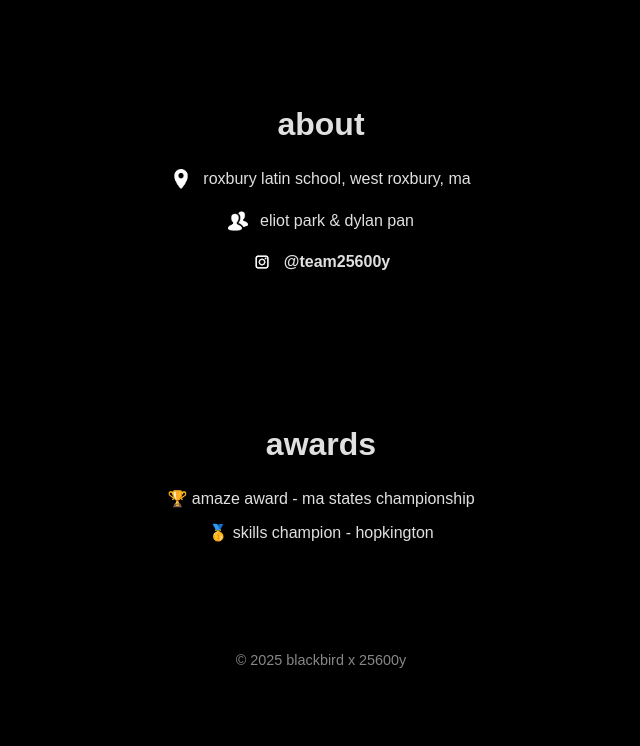
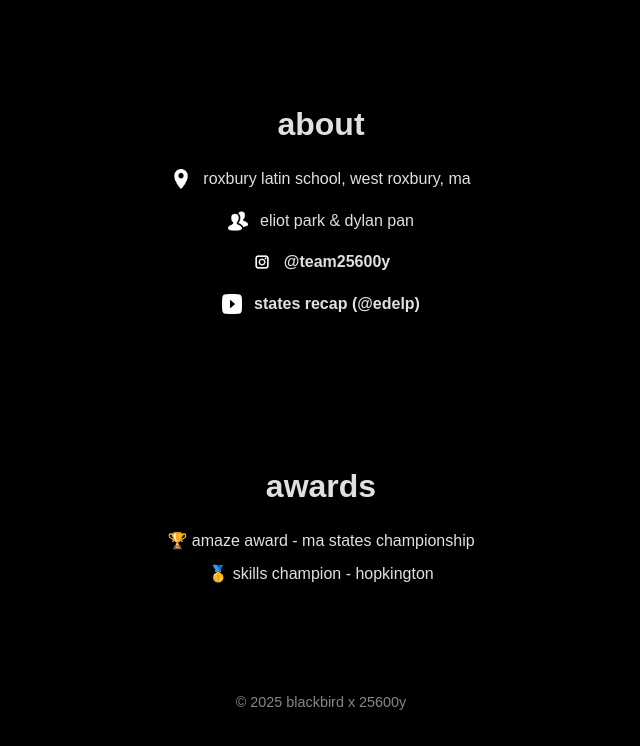
Before and after one commit to DylanWuPan/blackbird, a plain HTML site: page index.html in a window 1280 px wide. Shown: the part 797-1543 px from the top of the page, without its empty margins (319-959 px from the left). Before the commit the page ends 1501 px from the top, so only its background shows below. Drawn offline with Linux system fonts and the light colour scheme.

Commit message:
states recap

```diff
--- a/index.html
+++ b/index.html
@@ -51,6 +51,12 @@
           <img src="assets/instagram-icon.png" alt="instagram icon" />
           <a href="https://www.instagram.com/team25600y/">@team25600y</a>
         </li>
+        <li>
+          <img src="assets/youtube-icon.png" alt="github icon" />
+          <a href="https://www.youtube.com/watch?v=cUzDS_KY8To"
+            >states recap (@EDELP)</a
+          >
+        </li>
       </ul>
     </section>
 
```
Also changed, not shown: assets/youtube-icon.png (added).
